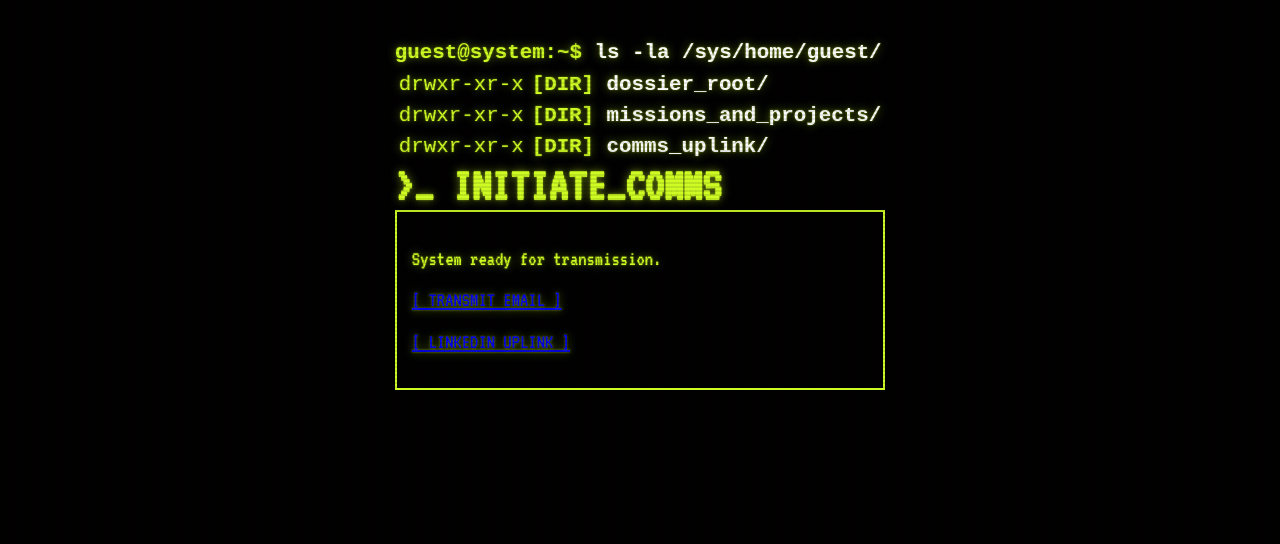
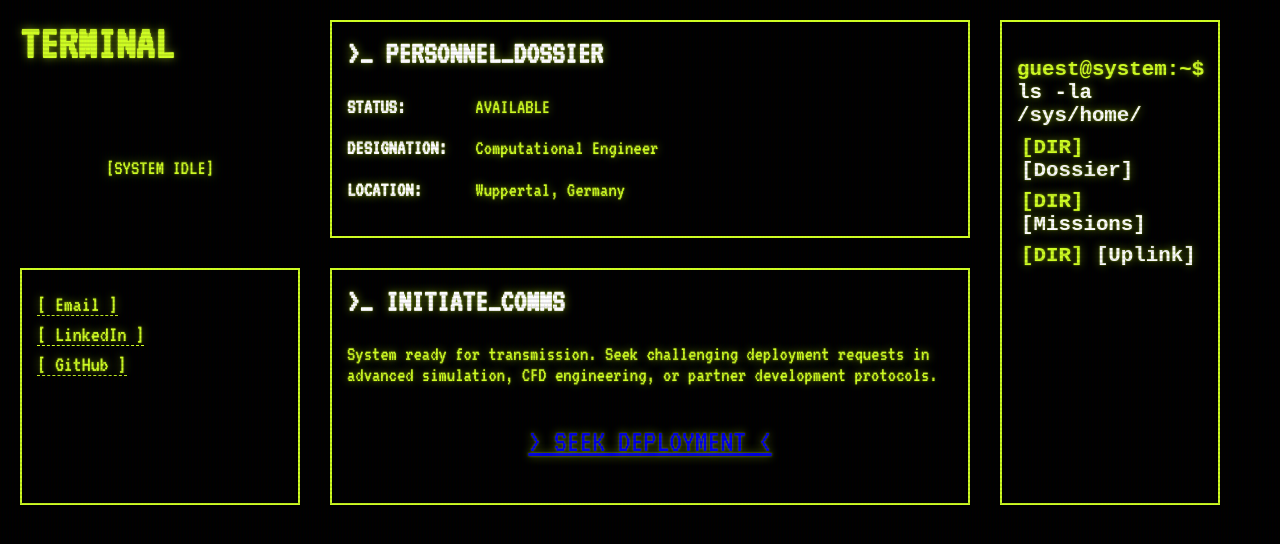
Before and after one commit to PradeepkrishnaGM/PradeepkrishnaGM.github.io, a plain HTML site: page contact.html in a window 1280 px wide. Drawn offline with Linux system fonts and the light colour scheme.

Commit message:
Update title and restructure contact page layout

```diff
--- a/contact.html
+++ b/contact.html
@@ -2,29 +2,53 @@
 <html lang="en">
 <head>
     <meta charset="UTF-8">
-    <title>TERMINAL // Contact</title>
+    <title>TERMINAL // Uplink</title>
+    <meta name="viewport" content="width=device-width, initial-scale=1.0">
     <link href="https://fonts.googleapis.com/css2?family=VT323&display=swap" rel="stylesheet">
     <link rel="stylesheet" href="style.css">
 </head>
 <body>
     <div class="scanlines"></div>
-    <div class="container">
-        <div id="main-content" style="display:block;">
-            <p class="command-line">ls -la /sys/home/guest/</p>
-            <table class="dir-table" data-aos>
-                <tr><td>drwxr-xr-x</td><td><a href="index.html" class="dir-link">dossier_root/</a></td></tr>
-                <tr><td>drwxr-xr-x</td><td><a href="projects.html" class="dir-link">missions_and_projects/</a></td></tr>
-                <tr><td>drwxr-xr-x</td><td><a href="contact.html" class="dir-link">comms_uplink/</a></td></tr>
-            </table>
 
-            <h1 data-aos>>_ INITIATE_COMMS</h1>
-            <div class="section-box" data-aos>
-                <p>System ready for transmission.</p>
-                <p><a href="mailto:your@email.com">[ TRANSMIT EMAIL ]</a></p>
-                <p><a href="https://linkedin.com/in/yourprofile">[ LINKEDIN UPLINK ]</a></p>
+    <div id="main-content" style="display:block;">
+        <div class="grid-container vt323">
+
+            <div class="area-header"><h1>TERMINAL</h1></div>
+
+            <div class="area-profile section-box" style="border:none; text-align:center;">
+                <p>[SYSTEM IDLE]</p>
             </div>
-        </div>
-    </div>
-    <script src="script.js"></script>
+
+            <div class="area-links section-box">
+                <p><a href="mailto:your@email.com">[ Email ]</a></p>
+                <p><a href="https://linkedin.com/in/yourprofile">[ LinkedIn ]</a></p>
+                <p><a href="https://github.com/yourusername">[ GitHub ]</a></p>
+            </div>
+
+            <div class="area-dossier section-box">
+                <h2>>_ PERSONNEL_DOSSIER</h2>
+                <p><span class="data-label">STATUS:</span> AVAILABLE</p>
+                <p><span class="data-label">DESIGNATION:</span> Computational Engineer</p>
+                <p><span class="data-label">LOCATION:</span> Wuppertal, Germany</p>
+            </div>
+
+            <div class="area-about section-box">
+                <h2>>_ INITIATE_COMMS</h2>
+                <p>System ready for transmission. Seek challenging deployment requests in advanced simulation, CFD engineering, or partner development protocols.</p>
+                <p style="text-align: center; margin-top: 30px;">
+                    <a href="mailto:your.email@example.com" class="cta-button" style="display: inline-block; font-size: 2rem; padding: 10px 30px;">> SEEK DEPLOYMENT <</a>
+                </p>
+            </div>
+
+            <div class="area-nav section-box">
+                <p class="command-line">ls -la /sys/home/</p>
+                <table class="dir-table">
+                    <tr><td><a href="index.html" class="dir-link">[Dossier]</a></td></tr>
+                    <tr><td><a href="projects.html" class="dir-link">[Missions]</a></td></tr>
+                    <tr><td><a href="contact.html" class="dir-link" style="color:#fff;">[Uplink]</a></td></tr>
+                </table>
+            </div>
+
+        </div> </div> <script src="script.js"></script>
 </body>
 </html>
```
